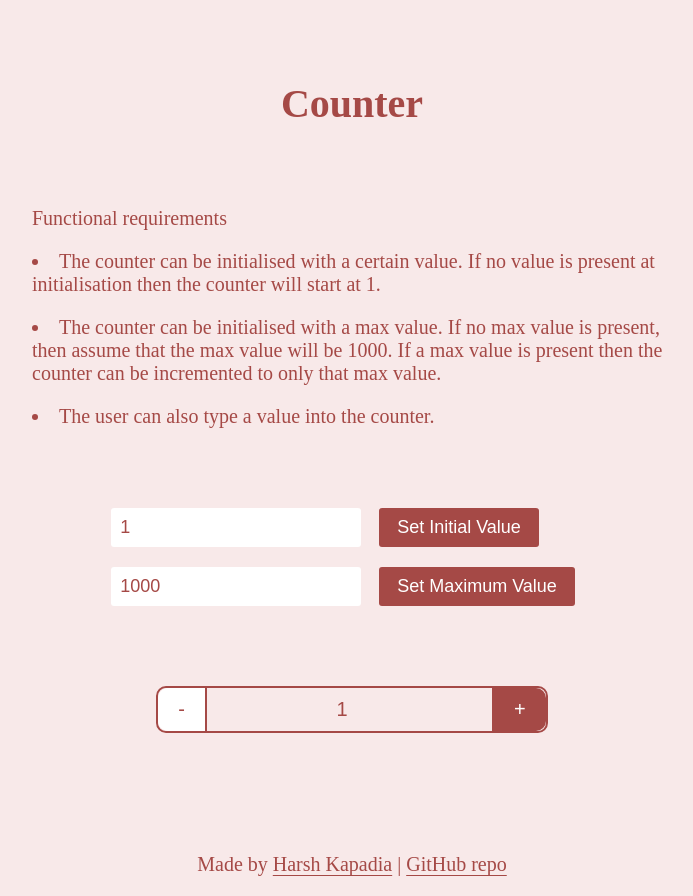
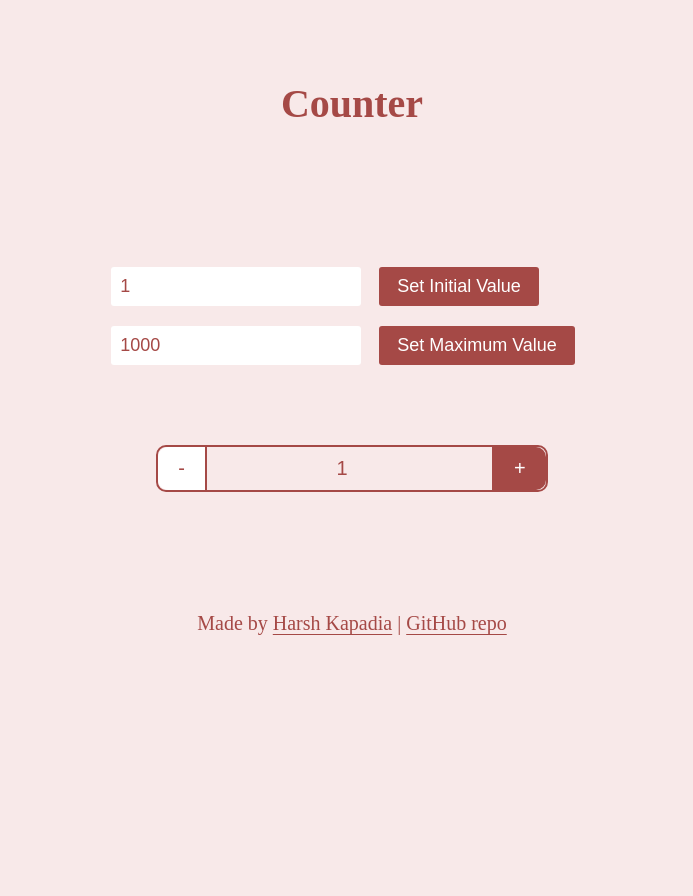
Before and after one commit to HarshKapadia2/react-js-counter, a React (Create React App) app: page / in a window 1280 px wide. Shown: the whole page, without its empty margins (288-981 px from the left). After the commit the page ends 800 px from the top, so only its background shows below. Built offline with nearby package versions, Linux system fonts and the light colour scheme.

Commit message:
:truck: update: Remove `ul` from `App.js`i
Corresponding removal of `li` style from `app.css`

```diff
--- a/src/components/App.js
+++ b/src/components/App.js
@@ -7,35 +7,13 @@ function App() {
 	const [maxVal, setMaxVal] = useState(1000);
 	const [initialVal, setInitialVal] = useState(1);
 
-	const receiveMaxVal = (newMaxVal) => {
-		setMaxVal(newMaxVal);
-	};
+	const receiveMaxVal = (newMaxVal) => setMaxVal(newMaxVal);
 
-	const receiveInitialVal = (newInitialVal) => {
-		setInitialVal(newInitialVal);
-	};
+	const receiveInitialVal = (newInitialVal) => setInitialVal(newInitialVal);
 
 	return (
 		<main>
 			<h1>Counter</h1>
-
-			<div>
-				Functional requirements
-				<ul>
-					<li>
-						The counter can be initialised with a certain value. If
-						no value is present at initialisation then the counter
-						will start at 1.
-					</li>
-					<li>
-						The counter can be initialised with a max value. If no
-						max value is present, then assume that the max value
-						will be 1000. If a max value is present then the counter
-						can be incremented to only that max value.
-					</li>
-					<li>The user can also type a value into the counter.</li>
-				</ul>
-			</div>
 
 			<Initializer
 				receiveMaxVal={receiveMaxVal}
--- a/src/css/app.css
+++ b/src/css/app.css
@@ -11,11 +11,6 @@ main {
 
 h1 {
 	margin: 2em 0;
-}
-
-li {
-	list-style-position: inside;
-	margin: 1em 0;
 }
 
 .btn {
```
